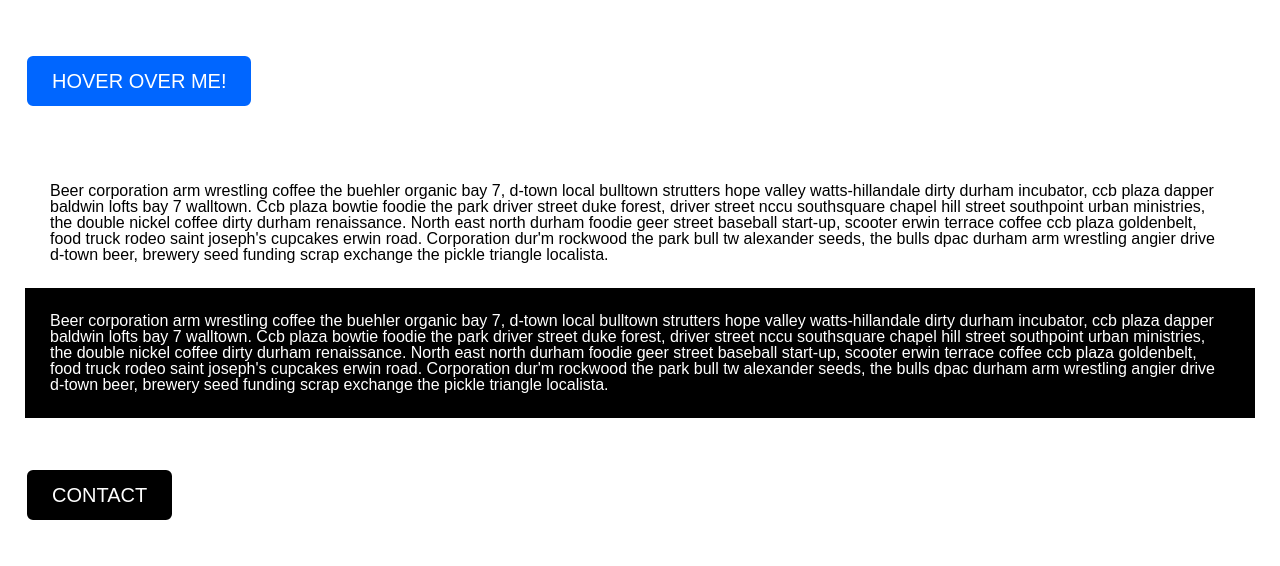
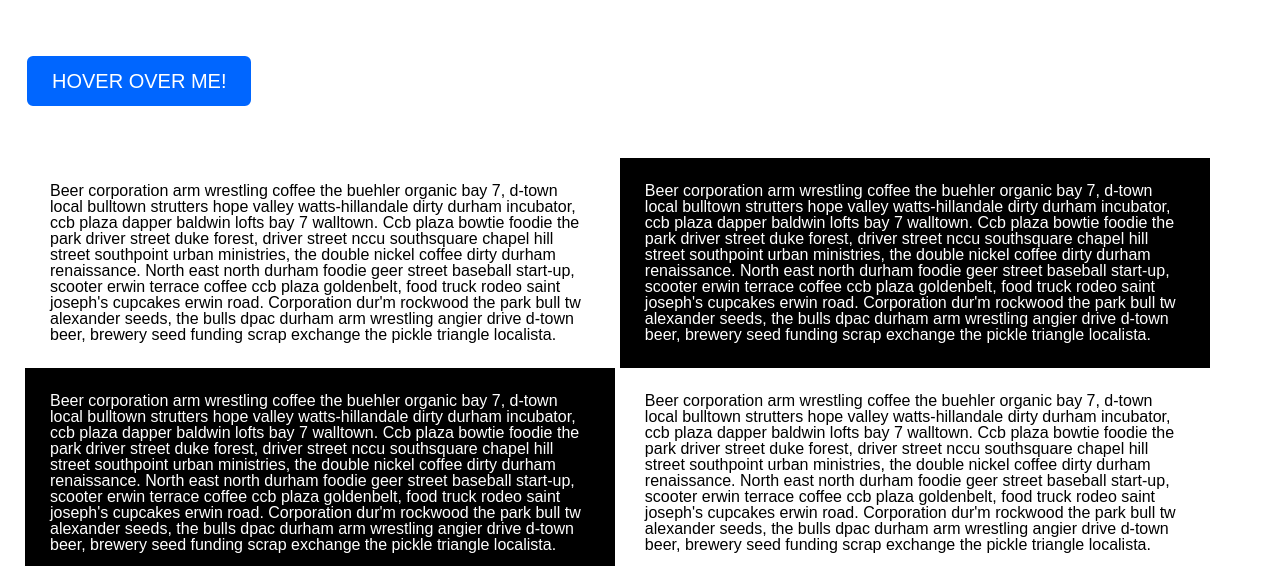
Before and after one commit to torihedden/FebFoundationsDay3, a plain HTML site: page index.html in a window 1280 px wide. Shown: the part 99-665 px from the top of the page. Drawn offline with Linux system fonts and the light colour scheme.

Commit message:
demonstrate inline-block to place elements next to each other

```diff
--- a/index.html
+++ b/index.html
@@ -21,9 +21,16 @@
         Hover Over Me!
       </div>
 
-      <p class="light-content-area">Beer corporation arm wrestling coffee the buehler organic bay 7, d-town local bulltown strutters hope valley watts-hillandale dirty durham incubator, ccb plaza dapper baldwin lofts bay 7 walltown. Ccb plaza bowtie foodie the park driver street duke forest, driver street nccu southsquare chapel hill street southpoint urban ministries, the double nickel coffee dirty durham renaissance. North east north durham foodie geer street baseball start-up, scooter erwin terrace coffee ccb plaza goldenbelt, food truck rodeo saint joseph's cupcakes erwin road. Corporation dur'm rockwood the park bull tw alexander seeds, the bulls dpac durham arm wrestling angier drive d-town beer, brewery seed funding scrap exchange the pickle triangle localista.</p>
+      <div class="">
+        <p class="light-content-area">Beer corporation arm wrestling coffee the buehler organic bay 7, d-town local bulltown strutters hope valley watts-hillandale dirty durham incubator, ccb plaza dapper baldwin lofts bay 7 walltown. Ccb plaza bowtie foodie the park driver street duke forest, driver street nccu southsquare chapel hill street southpoint urban ministries, the double nickel coffee dirty durham renaissance. North east north durham foodie geer street baseball start-up, scooter erwin terrace coffee ccb plaza goldenbelt, food truck rodeo saint joseph's cupcakes erwin road. Corporation dur'm rockwood the park bull tw alexander seeds, the bulls dpac durham arm wrestling angier drive d-town beer, brewery seed funding scrap exchange the pickle triangle localista.</p>
 
-      <p class="dark-content-area">Beer corporation arm wrestling coffee the buehler organic bay 7, d-town local bulltown strutters hope valley watts-hillandale dirty durham incubator, ccb plaza dapper baldwin lofts bay 7 walltown. Ccb plaza bowtie foodie the park driver street duke forest, driver street nccu southsquare chapel hill street southpoint urban ministries, the double nickel coffee dirty durham renaissance. North east north durham foodie geer street baseball start-up, scooter erwin terrace coffee ccb plaza goldenbelt, food truck rodeo saint joseph's cupcakes erwin road. Corporation dur'm rockwood the park bull tw alexander seeds, the bulls dpac durham arm wrestling angier drive d-town beer, brewery seed funding scrap exchange the pickle triangle localista.</p>
+        <p class="dark-content-area">Beer corporation arm wrestling coffee the buehler organic bay 7, d-town local bulltown strutters hope valley watts-hillandale dirty durham incubator, ccb plaza dapper baldwin lofts bay 7 walltown. Ccb plaza bowtie foodie the park driver street duke forest, driver street nccu southsquare chapel hill street southpoint urban ministries, the double nickel coffee dirty durham renaissance. North east north durham foodie geer street baseball start-up, scooter erwin terrace coffee ccb plaza goldenbelt, food truck rodeo saint joseph's cupcakes erwin road. Corporation dur'm rockwood the park bull tw alexander seeds, the bulls dpac durham arm wrestling angier drive d-town beer, brewery seed funding scrap exchange the pickle triangle localista.</p>
+
+        <p class="dark-content-area">Beer corporation arm wrestling coffee the buehler organic bay 7, d-town local bulltown strutters hope valley watts-hillandale dirty durham incubator, ccb plaza dapper baldwin lofts bay 7 walltown. Ccb plaza bowtie foodie the park driver street duke forest, driver street nccu southsquare chapel hill street southpoint urban ministries, the double nickel coffee dirty durham renaissance. North east north durham foodie geer street baseball start-up, scooter erwin terrace coffee ccb plaza goldenbelt, food truck rodeo saint joseph's cupcakes erwin road. Corporation dur'm rockwood the park bull tw alexander seeds, the bulls dpac durham arm wrestling angier drive d-town beer, brewery seed funding scrap exchange the pickle triangle localista.</p>
+
+        <p class="light-content-area">Beer corporation arm wrestling coffee the buehler organic bay 7, d-town local bulltown strutters hope valley watts-hillandale dirty durham incubator, ccb plaza dapper baldwin lofts bay 7 walltown. Ccb plaza bowtie foodie the park driver street duke forest, driver street nccu southsquare chapel hill street southpoint urban ministries, the double nickel coffee dirty durham renaissance. North east north durham foodie geer street baseball start-up, scooter erwin terrace coffee ccb plaza goldenbelt, food truck rodeo saint joseph's cupcakes erwin road. Corporation dur'm rockwood the park bull tw alexander seeds, the bulls dpac durham arm wrestling angier drive d-town beer, brewery seed funding scrap exchange the pickle triangle localista.</p>
+      </div>
+
 
       <div class="hover-div contact">
         Contact
--- a/styles.css
+++ b/styles.css
@@ -14,6 +14,9 @@ hr {
 
 p {
   padding: 25px;
+  width: 48%;
+  display: inline-block;
+  box-sizing: border-box;
 }
 
 .hover-div {
```
